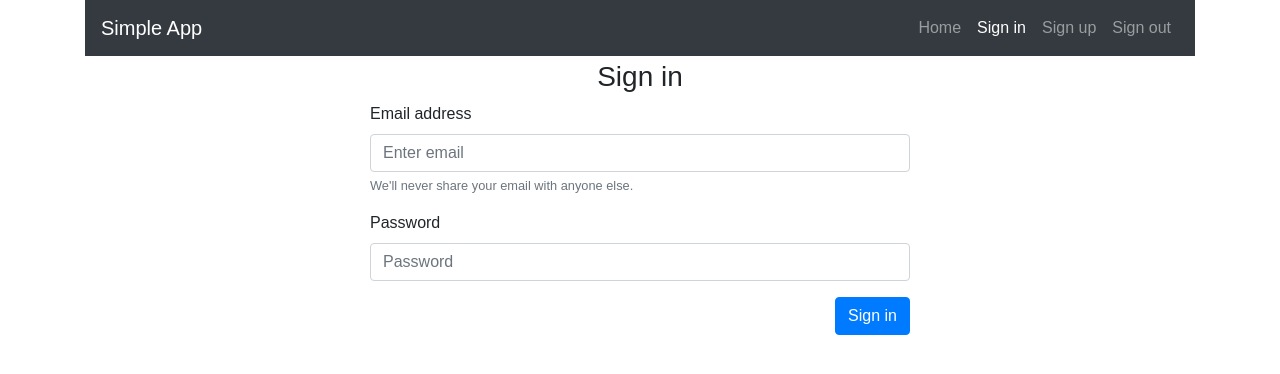
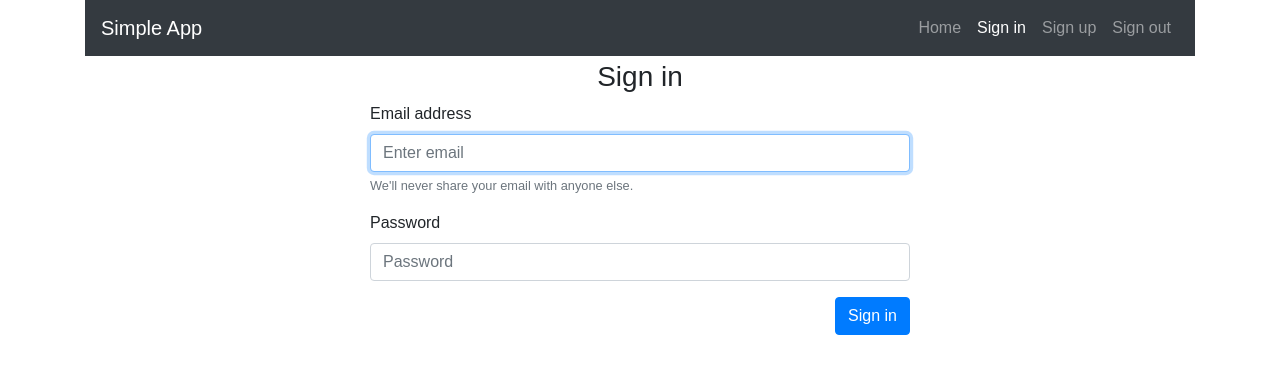
Before and after one commit to olezhek85/simple-auth, a React (Create React App) app: page /signin in a window 1280 px wide. Shown: the top 374 px of the page. Built offline with nearby package versions, Linux system fonts and the light colour scheme.

Commit message:
Added auto focus to Signin Form

```diff
--- a/src/components/Auth/Signin.js
+++ b/src/components/Auth/Signin.js
@@ -8,6 +8,7 @@ const renderInput = field => (
       type={field.type}
       className={field.className}
       placeholder={field.placeholder}
+      autoFocus={field.autoFocus}
     />
     {field.meta.touched &&
       field.meta.error && <span className="error">{field.meta.error}</span>}
@@ -37,6 +38,7 @@ class Signin extends Component {
                     type="text"
                     className="form-control"
                     placeholder="Enter email"
+                    autoFocus
                   />
                   <small className="form-text text-muted">
                     We'll never share your email with anyone else.
```
